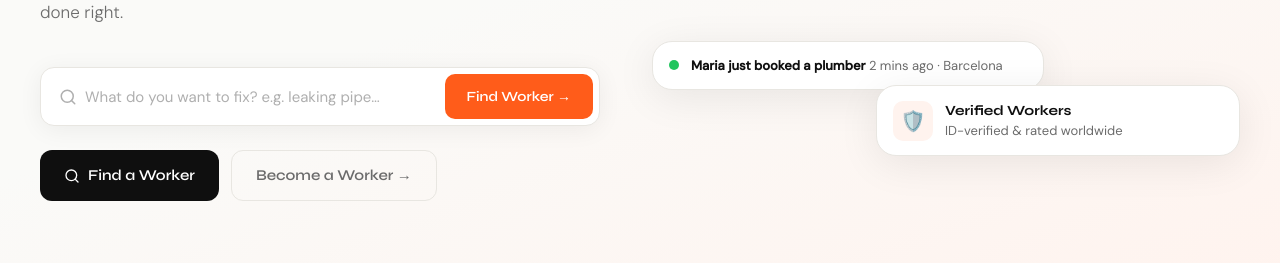
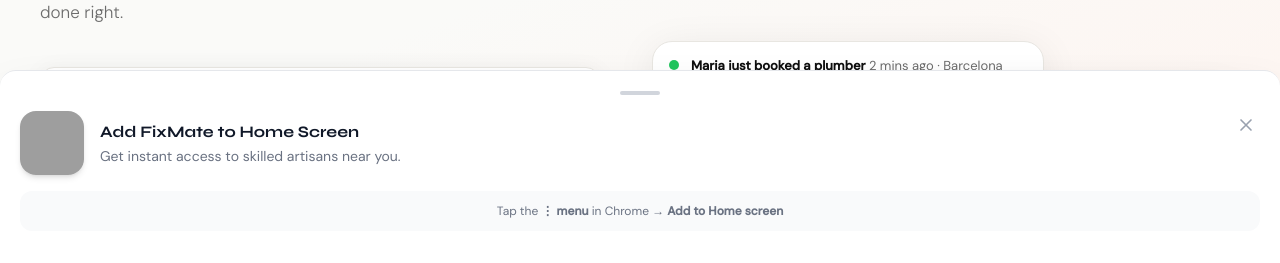
Before and after one commit to abdulmalik-codeWithFaith/FixMate, a Next.js app: page / in a window 1280 px wide. Shown: the part 537-800 px from the top of the page. Built offline with nearby package versions, Linux system fonts and the light colour scheme; no server answers; grey boxes are pictures that could not be loaded.

Commit message:
added the banner

```diff
--- a/components/InstallBanner.tsx
+++ b/components/InstallBanner.tsx
@@ -1,6 +1,6 @@
 'use client'
 
-import { useEffect, useState } from 'react'
+import React, { useEffect, useState } from 'react'
 import Image from 'next/image'
 
 interface BeforeInstallPromptEvent extends Event {
@@ -11,14 +11,10 @@
 export default function InstallBanner(): React.ReactElement | null {
   const [deferredPrompt, setDeferredPrompt] = useState<BeforeInstallPromptEvent | null>(null)
   const [showBanner, setShowBanner] = useState<boolean>(false)
-  const [isInstalled, setIsInstalled] = useState<boolean>(false)
 
   useEffect(() => {
-    // Don't show if already installed
-    if (window.matchMedia('(display-mode: standalone)').matches) {
-      setIsInstalled(true)
-      return
-    }
+    // Don't show if already running as installed PWA
+    if (window.matchMedia('(display-mode: standalone)').matches) return
 
     // Don't show if user already dismissed
     const dismissed = localStorage.getItem('pwa-banner-dismissed')
@@ -30,16 +26,25 @@
       setShowBanner(true)
     }
 
+    // Check if event already fired before component mounted
     window.addEventListener('beforeinstallprompt', handler)
-    return () => window.removeEventListener('beforeinstallprompt', handler)
+
+    // Force show banner after 3 seconds if prompt doesn't fire
+    // (useful when Chrome delays the event)
+    const timer = setTimeout(() => {
+      setShowBanner(true)
+    }, 3000)
+
+    return () => {
+      window.removeEventListener('beforeinstallprompt', handler)
+      clearTimeout(timer)
+    }
   }, [])
 
   const handleInstall = async (): Promise<void> => {
     if (!deferredPrompt) return
-
     await deferredPrompt.prompt()
     const { outcome } = await deferredPrompt.userChoice
-
     if (outcome === 'accepted') {
       setShowBanner(false)
       setDeferredPrompt(null)
@@ -51,17 +56,10 @@
     localStorage.setItem('pwa-banner-dismissed', 'true')
   }
 
-  if (isInstalled || !showBanner) return null
+  if (!showBanner) return null
 
   return (
-    <div
-      className={`
-        fixed bottom-0 left-0 right-0 z-50
-        transform transition-transform duration-500 ease-in-out
-        ${showBanner ? 'translate-y-0' : 'translate-y-full'}
-      `}
-    >
-      {/* Backdrop blur edge */}
+    <div className="fixed bottom-0 left-0 right-0 z-50 transform transition-transform duration-500 ease-in-out translate-y-0">
       <div className="bg-white border-t border-gray-200 shadow-2xl rounded-t-2xl px-5 pt-5 pb-8">
 
         {/* Drag handle */}
@@ -99,18 +97,22 @@
           </button>
         </div>
 
-        {/* Install Button */}
+        {/* Install Button — shows native prompt if available, otherwise shows manual instructions */}
+        {deferredPrompt ? (
           <button
             onClick={handleInstall}
             className="mt-4 w-full bg-black text-white font-semibold text-sm py-3.5 rounded-xl hover:bg-gray-800 active:scale-95 transition-all duration-200"
           >
             Add to Home Screen
           </button>
-
-        {/* iOS hint */}
-        <p className="text-center text-xs text-gray-400 mt-3">
-          On iPhone? Tap <span className="font-medium">Share</span> → <span className="font-medium">Add to Home Screen</span>
+        ) : (
+          <div className="mt-4 bg-gray-50 rounded-xl p-3">
+            <p className="text-center text-xs text-gray-500">
+              Tap the <span className="font-semibold">⋮ menu</span> in Chrome →
+              <span className="font-semibold"> Add to Home screen</span>
             </p>
+          </div>
+        )}
       </div>
     </div>
   )
```
Lines whose indentation alone changed are shown as unchanged.
